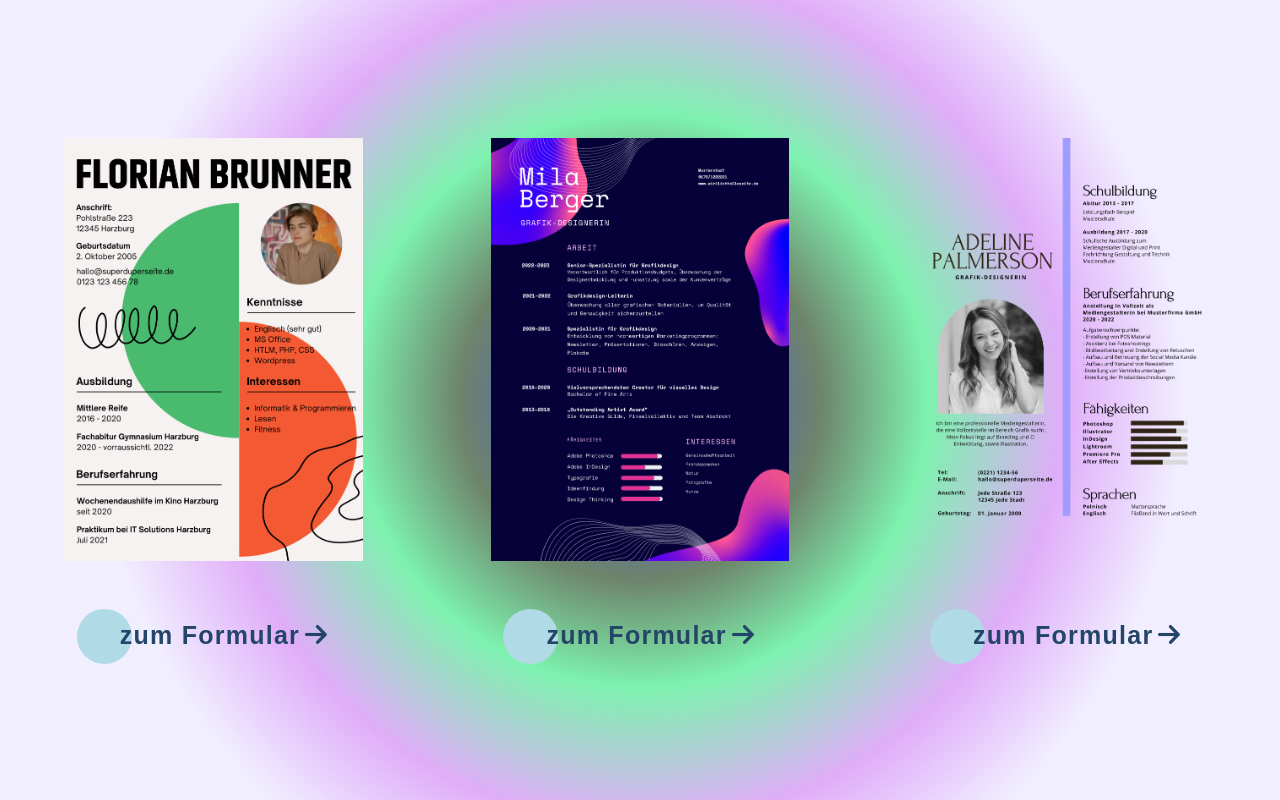
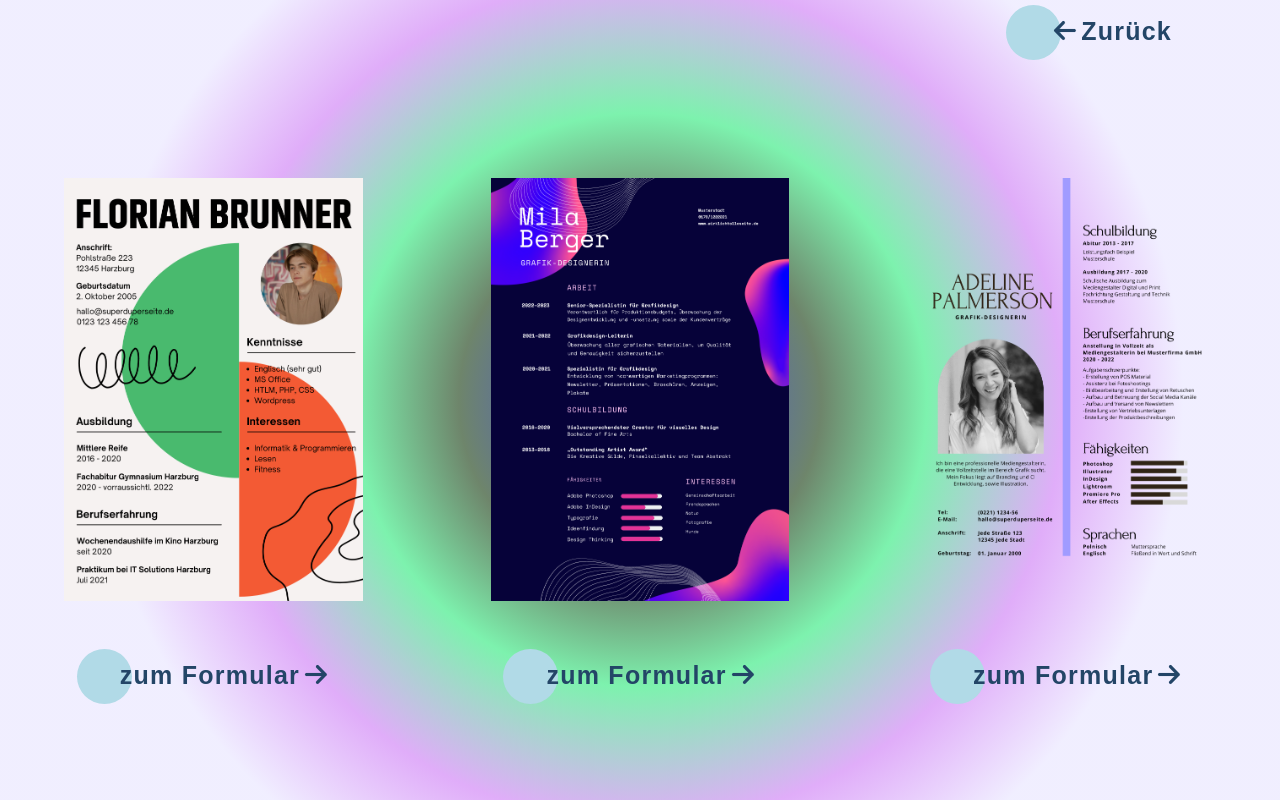
Before and after one commit to Jackeline-Matos/Lebenslauf, a React (Create React App) app in the folder lebenslauf/: page /templates in a window 1280 px wide. Built offline with nearby package versions, Linux system fonts and the light colour scheme.

Commit message:
bearbeitung

```diff
--- a/lebenslauf/src/components/Templates.css
+++ b/lebenslauf/src/components/Templates.css
@@ -25,6 +25,7 @@ img {
   align-items: center;
   justify-content: space-between;
   margin: auto;
+  padding-top: 80px;
 }
 .imOne {
   display: flex;
@@ -43,6 +44,13 @@ img {
   align-items: center;
   margin-left: 0;
 }
+
+ .button-zuruck-template{
+  position: absolute;
+  top:5px;
+  right: 90px;
+
+ }
 .cta:before {
   content: "";
   position: absolute;
--- a/lebenslauf/src/components/Templates.js
+++ b/lebenslauf/src/components/Templates.js
@@ -15,6 +15,22 @@ const Templates = () => {
   const navigate = useNavigate();
   return (
     <div className="parent">
+      <div className="button-zuruck-template">
+        <button
+          class="cta zu"
+          onClick={() => {
+            const nav = () => navigate("/");
+            nav();
+          }}
+        >
+          <svg viewBox="0 0 13 10" height="10px" width="15px"></svg>
+          <span>
+            <FontAwesomeIcon icon={faArrowLeft} />
+            Zurück
+          </span>
+        </button>
+      </div>
+
       <div className="imOne">
         <motion.img
           whileHover={{ scale: 1.2 }}
```
